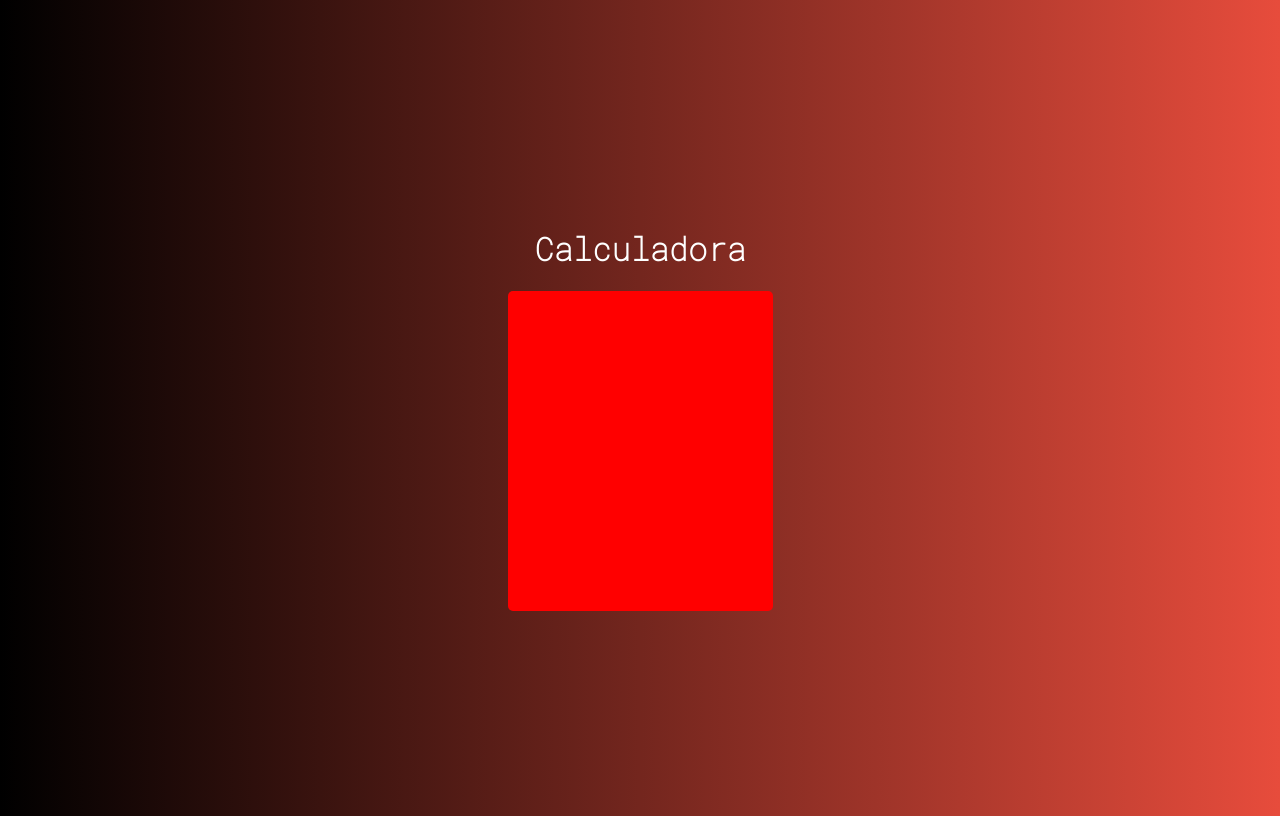
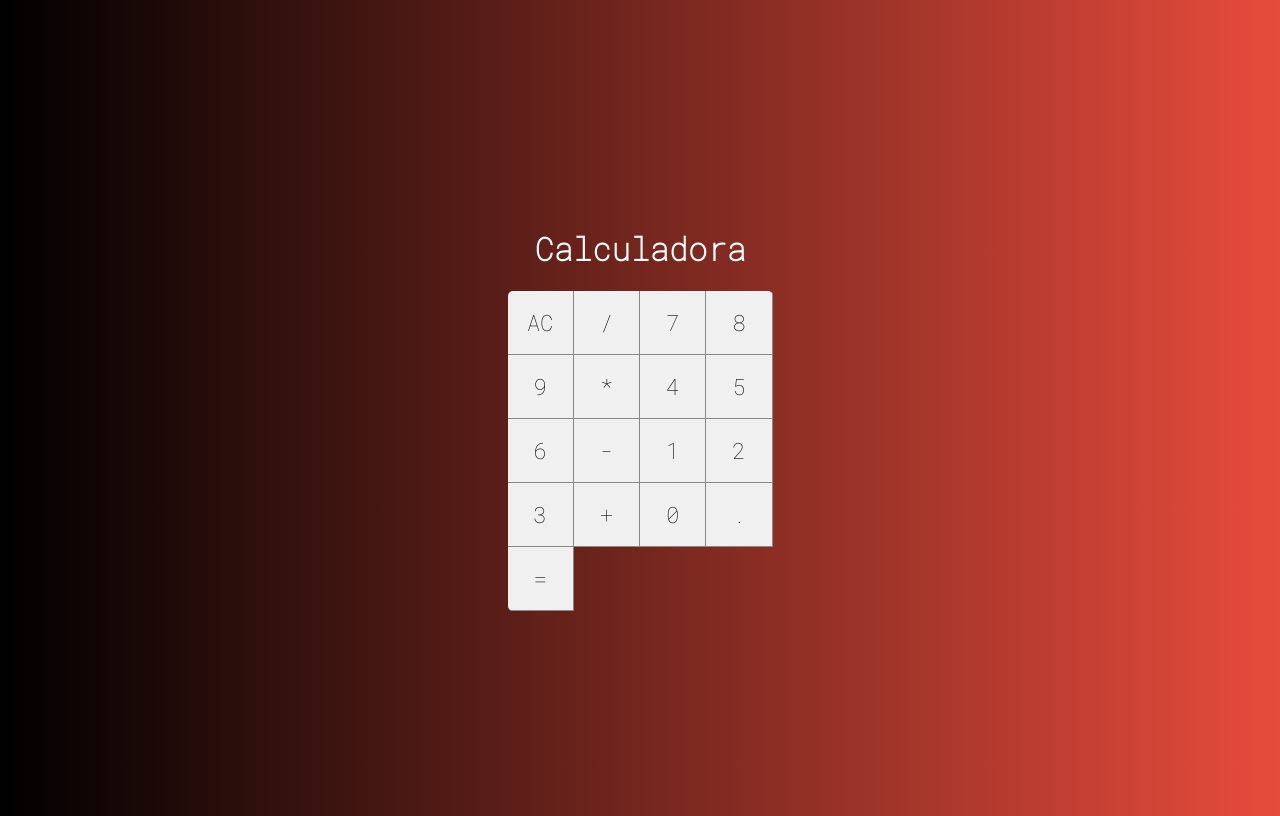
Before and after one commit to JeffersonSilvaLeal/Calculadore-ReactJs, a React (Create React App) app: page / in a window 1280 px wide. Built offline with nearby package versions, Linux system fonts and the light colour scheme.

Commit message:
Componente Button #1

```diff
--- /dev/null
+++ b/src/components/Button.css
@@ -0,0 +1,13 @@
+:root {
+    --bg-button: #f0f0f0;
+    --border-button: solid 1px #888;
+}
+
+.button {
+    font-size: 1.4em;
+    background-color: var(--bg-button);
+    border: none;
+    border-right: var(--border-button);
+    border-bottom: var(--border-button);
+    outline: none;
+}
--- /dev/null
+++ b/src/components/Button.jsx
@@ -0,0 +1,5 @@
+import React from "react";
+import './Button.css';
+
+export default props =>
+        <button className='button'>{ props.label }</button>
--- a/src/main/Calculator.css
+++ b/src/main/Calculator.css
@@ -3,5 +3,8 @@
     width: 265px;
     border-radius: 5px;
     overflow: hidden;
-    background-color: red;
+
+    display: grid;
+    grid-template-columns: repeat(4, 25%);
+    grid-template-rows: 48px, 48px, 48px, 48px;
 }
--- a/src/main/Calculator.jsx
+++ b/src/main/Calculator.jsx
@@ -1,12 +1,29 @@
 import React, { Component } from "react";
 import './Calculator.css'
+import Button from "../components/Button";
 
 
 export default class Calculator extends Component {
     render() {
         return (
             <div className="calculator">
-
+                <Button label="AC"/>
+                <Button label="/"/>
+                <Button label="7"/>
+                <Button label="8"/>
+                <Button label="9"/>
+                <Button label="*"/>
+                <Button label="4"/>
+                <Button label="5"/>
+                <Button label="6"/>
+                <Button label="-"/>
+                <Button label="1"/>
+                <Button label="2"/>
+                <Button label="3"/>
+                <Button label="+"/>
+                <Button label="0"/>
+                <Button label="."/>
+                <Button label="="/>
             </div>
         )
     }
```
